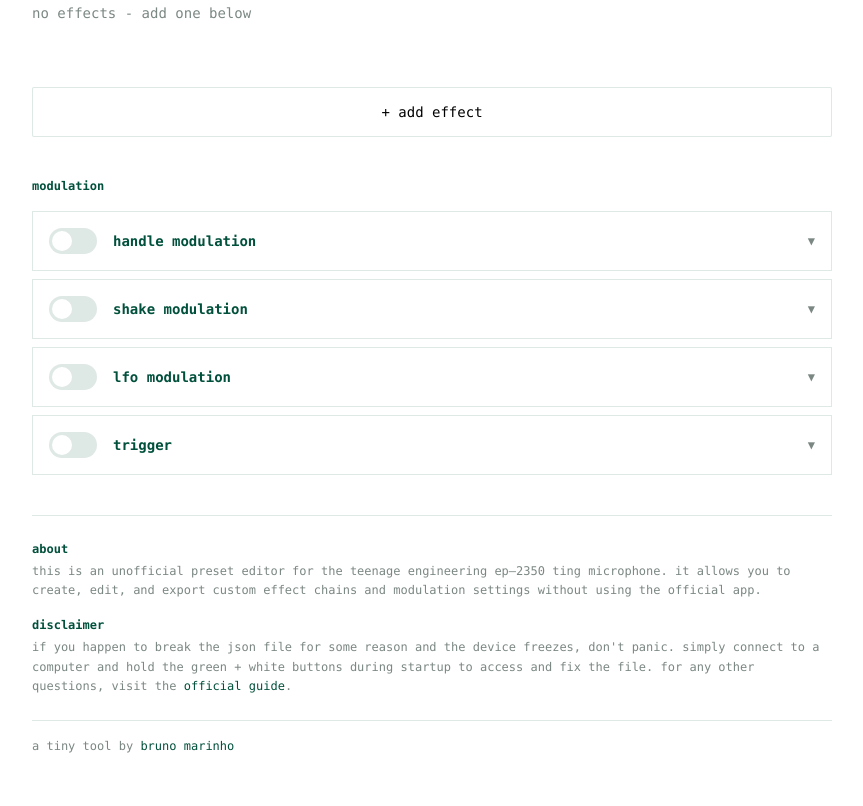
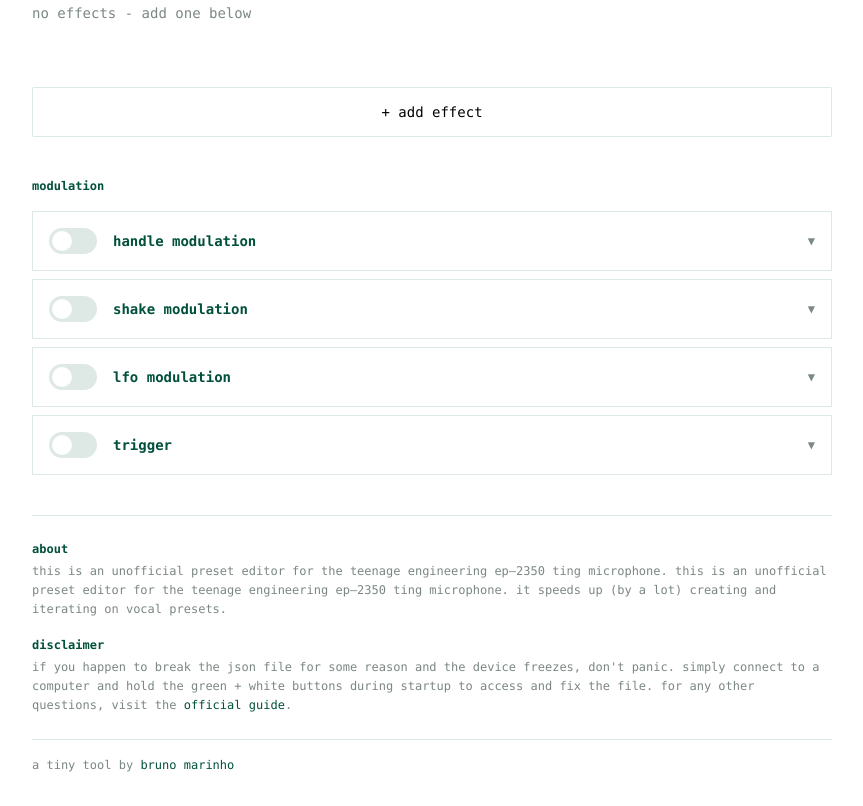
Before and after one commit to brunomarinho/labs-te-ting-preset, a website with bundled scripts: page index.html in a window 1280 px wide. Shown: the part 657-1463 px from the top of the page, without its empty margins (208-1071 px from the left). Built offline with nearby package versions, Linux system fonts and the light colour scheme; files whose address does not match are found by name.

Commit message:
better description of the app

```diff
--- a/index.html
+++ b/index.html
@@ -277,7 +277,7 @@
     <footer class="footer">
       <div class="footer__section">
         <h4 class="footer__heading">about</h4>
-        <p class="footer__text">This is an unofficial preset editor for the Teenage Engineering EP–2350 Ting microphone. It allows you to create, edit, and export custom effect chains and modulation settings without using the official app.</p>
+        <p class="footer__text">This is an unofficial preset editor for the Teenage Engineering EP–2350 Ting microphone. This is an unofficial preset editor for the Teenage Engineering EP–2350 Ting microphone. It speeds up (by a lot) creating and iterating on vocal presets.</p>
       </div>
       <div class="footer__section">
         <h4 class="footer__heading">disclaimer</h4>
```
